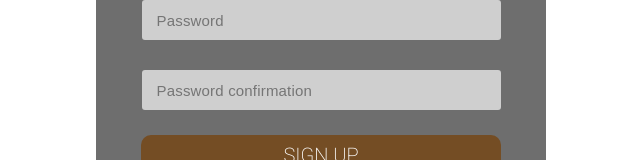
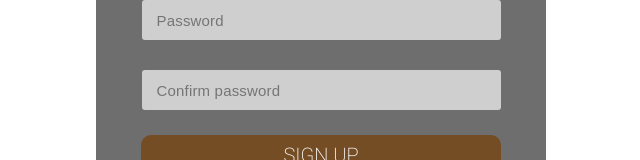
Before and after one commit to D1353L/chat-ws-front, a Vue app: page / in a window 1280 px wide. Shown: the part 311-471 px from the top of the page, without its empty margins (319-959 px from the left). Built offline with nearby package versions, Linux system fonts and the light colour scheme.

Commit message:
Add i18n (#4)

```diff
--- a/package.json
+++ b/package.json
@@ -16,7 +16,8 @@
     "core-js": "^3.6.4",
     "font-awesome": "^4.7.0",
     "typeface-roboto": "^0.0.75",
-    "vue": "^2.6.11"
+    "vue": "^2.6.11",
+    "vue-i18n": "^8.17.4"
   },
   "devDependencies": {
     "@vue/cli-plugin-babel": "~4.3.0",
--- a/src/components/SignUp.vue
+++ b/src/components/SignUp.vue
@@ -2,17 +2,17 @@
   <section class="sign-up">
     <form class="modal-form" action="">
       <h3>
-        SIGN UP
+        {{ $t('sign_up.title') }}
       </h3>
       <input type="email" placeholder="E-mail">
-      <input type="text" placeholder="Password">
-      <input type="text" placeholder="Password confirmation">
+      <input type="text" :placeholder="$t('sign_up.password.placeholder')">
+      <input type="text" :placeholder="$t('sign_up.password_confirmation.placeholder')">
       <button>
-        SIGN UP
+        {{ $t('sign_up.submit_button') }}
       </button>
       <div class="social-media-caption">
         <span>
-          or sign in with social media
+          {{ $t('sign_up.social_media_caption') }}
         </span>
       </div>
       <div class="social-media-list d-flex">
@@ -33,7 +33,7 @@
         </a>
       </div>
       <p class="sign-in-caption" >
-        Already have an account? <a href="#">Sign in</a>
+        {{ $t('sign_up.sign_in_caption') }} <a href="#">{{ $t('sign_up.sign_in_link') }}</a>
       </p>
     </form>
   </section>
--- /dev/null
+++ b/src/i18n.js
@@ -0,0 +1,28 @@
+import Vue from 'vue'
+import VueI18n from 'vue-i18n'
+
+Vue.use(VueI18n)
+
+let messages = {
+    en : {
+      sign_up: {
+        title: 'SIGN UP',
+        password: {
+          placeholder: 'Password',
+          tooltip: 'Use 8 or more characters with a mix of letters, numbers & symbols',
+        },
+        password_confirmation: {
+          placeholder: 'Confirm password'
+        },
+        submit_button: 'SIGN UP',
+        social_media_caption: 'or sign in with social media',
+        sign_in_caption: 'Already have an account?',
+        sign_in_link: 'Sign in'
+      }
+    }
+}
+
+export default new VueI18n({
+    locale: 'en',
+    messages
+})
--- a/src/main.js
+++ b/src/main.js
@@ -8,11 +8,15 @@ import { fas } from '@fortawesome/free-solid-svg-icons'
 import { fab } from '@fortawesome/free-brands-svg-icons'
 
 
+// I18n
+import i18n from '@/i18n.js'
+
 Vue.config.productionTip = false
 
 library.add(fas, fab)
 Vue.component('font-awesome-icon', FontAwesomeIcon)
 
 new Vue({
+  i18n,
   render: h => h(App),
 }).$mount('#app')
```
Also changed, not shown: 1 other file (tests, documents, lock files or other folders).
